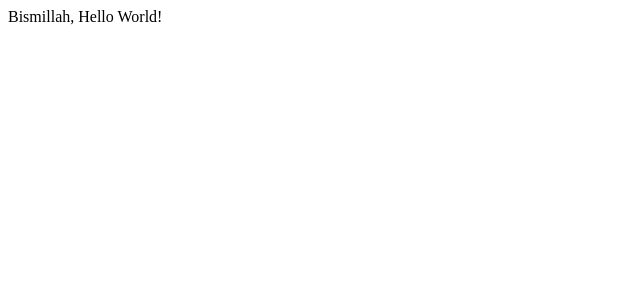
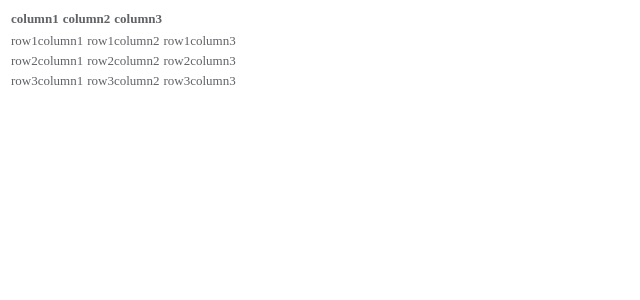
Before and after one commit to deboracastrodev/frame-vert-core, a Vue app: page / in a window 1280 px wide. Shown: the top 300 px of the page, without its empty margins (0-640 px from the left). Built offline with nearby package versions, Linux system fonts and the light colour scheme.

Commit message:
Iniciando componente de tabela

```diff
--- /dev/null
+++ b/src/VTable.vue
@@ -0,0 +1,64 @@
+<template>
+  <!-- create a hmtl for a table component -->
+  <div class="v-table">
+    <div class="v-table__header-wrapper">
+      <table class="v-table__header">
+        <thead>
+          <tr>
+            <th v-for="col in cols">{{ col }}</th>
+          </tr>
+        </thead>
+      </table>
+    </div>
+    <div class="v-table__body-wrapper">
+      <table class="table">
+        <tbody>
+          <tr v-for="row in rows">
+            <td v-for="col in cols">{{ row[col] }}</td>
+          </tr>
+        </tbody>
+      </table>
+    </div>
+  </div>
+</template>
+<script lang="ts" setup>
+
+defineProps({
+  rows: {
+    type: Array,
+    default: () => [
+      { column1: 'row1column1', column2: 'row1column2', column3: 'row1column3' },
+      { column1: 'row2column1', column2: 'row2column2', column3: 'row2column3' },
+      { column1: 'row3column1', column2: 'row3column2', column3: 'row3column3' }
+    ]
+  },
+  cols: {
+    type: Array,
+    default: () => ['column1', 'column2', 'column3']
+  }
+})
+</script>
+<style lang="css">
+.v-table {
+  position: relative;
+  overflow-y: auto;
+  box-sizing: border-box;
+  flex: 1;
+  font-size: 0.813rem;
+  text-align: left;
+  height: fit-content;
+  width: 100%;
+  color: #606266;
+  background-color: #ffffff;
+}
+
+.v-table__header-wrapper {
+  overflow: hidden;
+  width: 100%;
+}
+
+.v-table__header {
+  table-layout: fixed;
+  border-collapse: separate;
+}
+</style>
--- a/src/app.vue
+++ b/src/app.vue
@@ -1,15 +1,20 @@
 <template>
-  <HelloWorld />
+
+  <v-table :rows="[
+    { column1: 'row1column1', column2: 'row1column2', column3: 'row1column3' },
+    { column1: 'row2column1', column2: 'row2column2', column3: 'row2column3' },
+    { column1: 'row3column1', column2: 'row3column2', column3: 'row3column3' }
+  ]" :cols="['column1', 'column2', 'column3']" />
 </template>
 
 <script lang="ts">
 import { defineComponent } from 'vue'
-import HelloWorld from './helloWorld.vue'
+import VTable from './VTable.vue'
 
 export default defineComponent({
   name: 'App',
   components: {
-    HelloWorld,
+    VTable
   },
 })
 </script>
```
Also changed, not shown: src/index.ts (+4 -3 lines).
